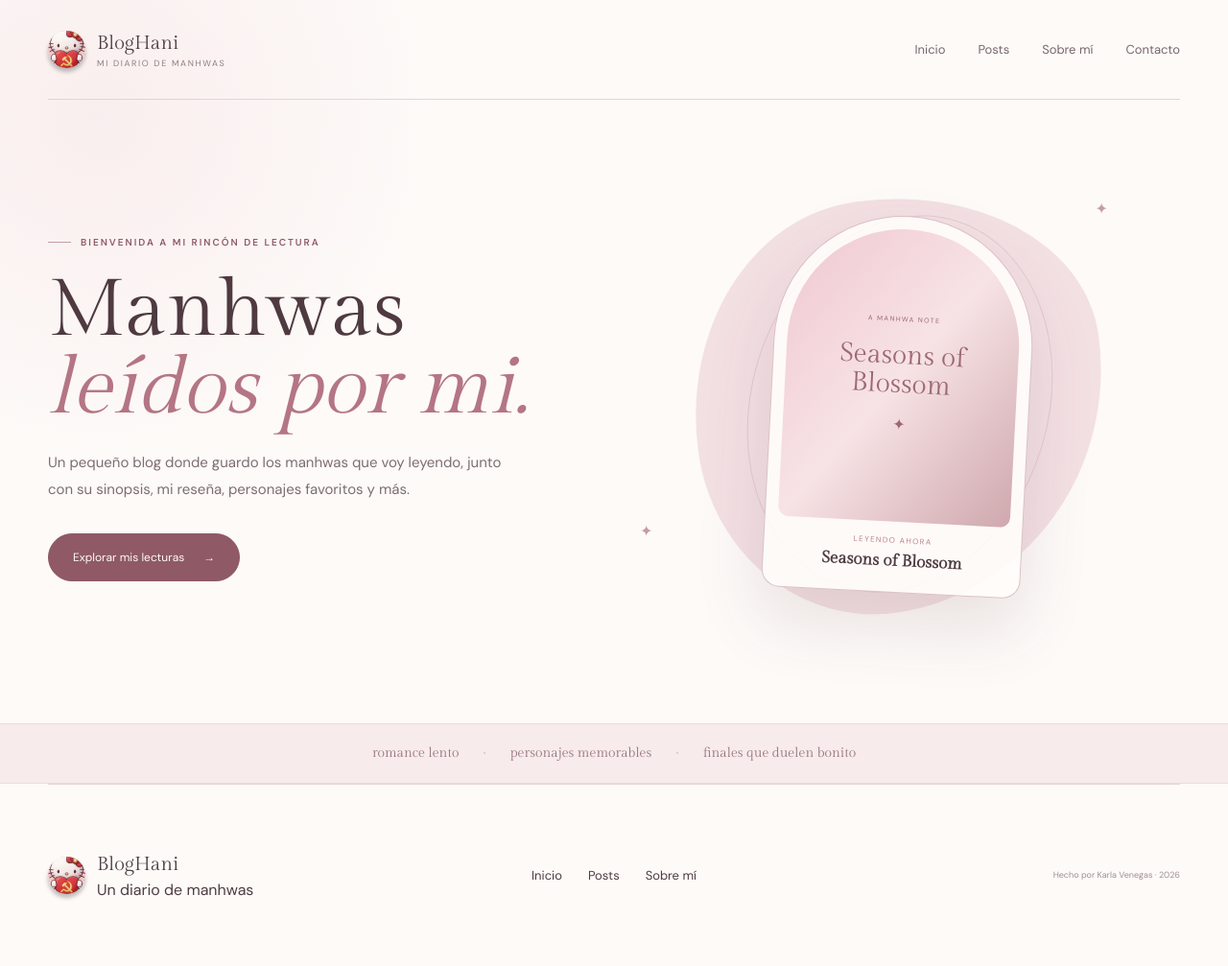
After one commit to hanidelcolo/Nota2, a Django app: page / in a window 1280 px wide. The commit adds this page. Shown: the whole page at 96% size. Run offline with Django 5.2, Linux system fonts and the light colour scheme; some libraries are stand-ins or nearby versions.

Commit message:
Creado home.html

```diff
--- a/about/views.py
+++ b/about/views.py
@@ -1,6 +1,6 @@
 from django.shortcuts import render
 
 def about(request):
-    return render(request,"about/about.html")
+    return render(request,"core/about.html")
 
 # Create your views here.
--- a/contact/views.py
+++ b/contact/views.py
@@ -1,5 +1,5 @@
 from django.shortcuts import render
 
 def contact(request):
-    return render(request,"contact/contact.html")
+    return render(request,"core/contact.html")
 # Create your views here.
--- a/core/static/core/style.css
+++ b/core/static/core/style.css
@@ -16,79 +16,108 @@
 
 * { box-sizing: border-box; }
 
+html { scroll-behavior: smooth; }
+
 body {
   margin: 0;
+  min-width: 320px;
   min-height: 100vh;
   background: radial-gradient(circle at 8% 12%, rgba(240, 211, 216, 0.3), transparent 22rem), #fdfaf8;
 }
 
-/* Titulos Generales */
-h1, h2, h3 { font-family: "Gilda Display", serif; font-weight: 400; color: #4e3a40;}
+img {
+  max-width: 100%;
+  height: auto;
+  display: block;
+}
+
+.app { min-height: 100vh; overflow: hidden; }
+
+/* Header y Menú */
+.site-header {
+  width: min(1180px, calc(100% - 48px));
+  height: 104px;
+  margin: 0 auto;
+  display: flex;
+  align-items: center;
+  justify-content: space-between;
+  border-bottom: 1px solid rgba(218, 199, 203, 0.7);
+  position: relative;
+  z-index: 20;
+}
+
+.brand {
+  border: 0; background: transparent; display: flex; align-items: center; gap: 12px; padding: 0; text-align: left; cursor: pointer; text-decoration: none; color: inherit;
+}
+
+.header-brand-mark {
+  width: 39px; height: 39px; overflow: hidden; border-radius: 50%; background-color: #fff; box-shadow: 0 4px 4px rgba(0, 0, 0, 0.25);
+}
+
+.header-brand-mark img { width: 100%; height: 100%; object-fit: cover; }
+
+.brand strong, .footer-brand strong { font-family: "Gilda Display", serif; font-weight: 400; font-size: 20px; }
+.brand small { display: block; color: var(--muted); font-size: 9px; letter-spacing: 0.18em; text-transform: uppercase; }
+
+nav { display: flex; gap: 34px; }
+nav a { text-decoration: none; color: #78676b; font-size: 13px; }
+nav a:hover { color: var(--rose-dark); }
+
+/* Hero / Inicio */
+.hero {
+  width: min(1180px, calc(100% - 48px));
+  min-height: 650px;
+  margin: 0 auto;
+  display: grid;
+  grid-template-columns: 0.94fr 1.06fr;
+  align-items: center;
+  gap: 80px;
+  padding: 68px 0 84px;
+}
+
 .eyebrow {
-  display: inline-flex; align-items: center; gap: 10px; color: var(--rose-dark);
-  font-size: 10px; font-weight: 600; letter-spacing: 0.2em; text-transform: uppercase;
+  display: inline-flex; align-items: center; gap: 10px; color: var(--rose-dark); font-size: 10px; font-weight: 600; letter-spacing: 0.2em; text-transform: uppercase;
 }
 .eyebrow::before { content: ""; width: 24px; height: 1px; background: #c69ba5; }
 
-/* Contenedores Principales */
-.page-shell { min-height: 680px; padding-top: 100px; padding-bottom: 130px; width: min(1180px, calc(100% - 48px)); margin: 0 auto; }
-.section-shell { width: min(1180px, calc(100% - 48px)); margin: 0 auto; }
-.page-heading { max-width: 680px; margin-bottom: 65px; }
-.page-heading h1 { font-size: clamp(50px, 6vw, 74px); margin: 24px 0 22px; line-height: 0.98; letter-spacing: -0.035em;}
-.page-heading p { color: var(--muted); font-size: 14px; line-height: 1.7; }
+.hero h1, .page-heading h1, .about-copy h1, .contact-intro h1 {
+  margin: 24px 0 22px; font-family: "Gilda Display", serif; color: #4e3a40; font-size: clamp(55px, 6.5vw, 87px); font-weight: 400; line-height: 0.98;
+}
+.hero h1 .fg-inline-italic { color: #b47584; font-style: italic; }
+.hero-copy > p { max-width: 500px; margin: 0 0 32px; color: #7e6d71; font-size: 15px; line-height: 1.85; }
 
-/* Botones Principales */
 .primary-button {
-  display: inline-flex; align-items: center; justify-content: center; gap: 20px;
-  min-height: 50px; padding: 0 25px; border: 1px solid var(--rose-dark);
-  border-radius: 999px; background: var(--rose-dark); color: #fffaf8;
-  font-size: 12px; letter-spacing: 0.04em; cursor: pointer; text-decoration: none;
-  transition: transform 180ms ease, box-shadow 180ms ease, background 180ms ease;
+  display: inline-flex; align-items: center; justify-content: center; gap: 20px; min-height: 50px; padding: 0 25px; border: 1px solid var(--rose-dark); border-radius: 999px; background: var(--rose-dark); color: #fffaf8; font-size: 12px; text-decoration: none; cursor: pointer;
 }
-.primary-button:hover { transform: translateY(-2px); box-shadow: 0 10px 30px rgba(112, 71, 81, 0.17); background: #7c4d58; }
 
-/* Portadas (Covers) */
+/* Tarjeta y Arte de Inicio */
+.hero-art { min-height: 490px; position: relative; display: grid; place-items: center; }
+.soft-shape { position: absolute; }
+.shape-one { width: 430px; height: 430px; border-radius: 46% 54% 58% 42% / 55% 40% 60% 45%; background: #f3e0e3; transform: rotate(-8deg); }
+.shape-two { width: 310px; height: 400px; border: 1px solid rgba(191, 143, 154, 0.28); border-radius: 50%; transform: rotate(17deg); }
+
+.feature-card {
+  width: 270px; padding: 13px 13px 18px; border: 1px solid rgba(213, 187, 192, 0.9); border-radius: 145px 145px 20px 20px; background: rgba(255, 252, 250, 0.91); box-shadow: 0 32px 70px rgba(107, 72, 80, 0.14); position: relative; z-index: 2; transform: rotate(3deg);
+}
+
 .cover {
-  height: 305px; border-radius: 150px 150px 13px 13px; position: relative; overflow: hidden;
-  display: flex; flex-direction: column; align-items: center; justify-content: center;
-  padding: 25px; text-align: center; isolation: isolate;
-  background: linear-gradient(to bottom right, #f0c8d2, #f7e3e5, #cfa8ae); /* Palette 1 default */
+  height: 305px; border-radius: 150px 150px 13px 13px; position: relative; overflow: hidden; display: flex; flex-direction: column; align-items: center; justify-content: center; padding: 25px; text-align: center; background: linear-gradient(to bottom right, #f0c8d2, #f7e3e5, #cfa8ae); color: var(--accent);
 }
-.cover::before, .cover::after {
-  content: ""; position: absolute; width: 120px; height: 220px; border-radius: 50%; z-index: -1;
-  border: 1px solid color-mix(in srgb, var(--accent), transparent 45%);
+.cover p { max-width: 175px; margin: 18px 0 16px; font-family: "Gilda Display", serif; color: #9c6873; font-size: 28px; line-height: 1.05; }
+.cover-kicker { font-size: 7px; letter-spacing: 0.2em; text-transform: uppercase; color: #9c6873; }
+.feature-caption { padding: 13px 6px 0; text-align: center; }
+.feature-caption span { display: block; color: var(--rose); font-size: 8px; letter-spacing: 0.17em; text-transform: uppercase; }
+.feature-caption strong { display: block; margin-top: 4px; font-family: "Gilda Display", serif; font-size: 17px; }
+
+.intro-strip { padding: 20px 24px; border-top: 1px solid var(--line); border-bottom: 1px solid var(--line); background: #f7ebec; text-align: center; }
+.intro-strip p { margin: 0; color: #98747d; font-family: "Gilda Display", serif; font-size: 14px; }
+.intro-strip span { margin: 0 22px; color: #c69da6; }
+
+/* Pie de página */
+footer {
+  width: min(1180px, calc(100% - 48px)); min-height: 190px; margin: 0 auto; display: grid; grid-template-columns: 1fr auto 1fr; align-items: center; gap: 50px; border-top: 1px solid rgba(218, 199, 203, 0.7);
 }
-.cover::before { left: -57px; bottom: -80px; transform: rotate(-30deg); }
-.cover::after { right: -65px; top: -50px; transform: rotate(42deg); }
-.cover-orbit { position: absolute; width: 125px; height: 125px; border-radius: 50%; border: 1px solid color-mix(in srgb, var(--accent), transparent 48%);}
-.cover p { margin: 18px 0 16px; font-family: "Gilda Display", serif; color: var(--accent); font-size: 28px; line-height: 1.05; z-index: 1;}
-.cover-kicker { color: var(--accent); font-size: 7px; letter-spacing: 0.2em; text-transform: uppercase; z-index: 1;}
-
-/* Listado de Posts */
-.post-list { border-top: 1px solid var(--line); }
-.post-row { display: grid; grid-template-columns: 145px 1fr auto; align-items: center; gap: 35px; padding: 28px 0; border-bottom: 1px solid var(--line); }
-.post-row .cover { height: 175px; border-radius: 75px 75px 8px 8px; }
-.post-row .cover p { margin: 10px 0; font-size: 17px; }
-.post-row h2 { margin: 7px 0 10px; font-family: "Gilda Display", serif; font-size: 32px; font-weight: 400; }
-.category { margin: 0 0 9px; color: #a67883; font-size: 8px; font-weight: 600; letter-spacing: 0.15em; text-transform: uppercase; }
-.post-row > div > p { max-width: 620px; color: var(--muted); font-size: 12px; line-height: 1.65; }
-.post-index { align-self: start; color: #d0b9be; font-family: "Gilda Display", serif; font-size: 22px; }
-
-/* Sobre Mi (About) */
-.about-layout { display: grid; grid-template-columns: 0.8fr 1.2fr; align-items: center; gap: 100px; }
-.portrait { min-height: 530px; position: relative; display: grid; place-items: center; overflow: hidden; border-radius: 52% 48% 50% 50%; background: #f2dfe2; }
-.portrait::before { content: ""; position: absolute; inset: 22px; border: 1px solid rgba(174, 120, 134, 0.3); border-radius: inherit; z-index: 1; pointer-events: none; }
-.portrait > img { width: 100%; height: 100%; position: absolute; inset: 0; display: block; object-fit: cover; object-position: center; }
-.about-copy .lead { margin: 0 0 25px; color: #6c545a; font-family: "Gilda Display", serif; font-size: 25px; line-height: 1.5; }
-.about-copy > p:not(.lead) { color: var(--muted); font-size: 13px; line-height: 1.85; }
-.favorites { display: grid; grid-template-columns: repeat(3, 1fr); gap: 10px; margin-top: 38px; padding-top: 28px; border-top: 1px solid var(--line); }
-.favorites span { color: #aa9197; font-size: 8px; letter-spacing: 0.12em; text-transform: uppercase; }
-.favorites .favorite-value { margin-top: 7px; margin-bottom: 0; font-family: "Gilda Display", serif; font-size: 18px; font-weight: 400; }
-
-/* Contacto */
-.contact-page { display: grid; grid-template-columns: 0.9fr 1.1fr; align-items: center; gap: 100px; padding: 100px 0 130px; }
-.contact-intro::after { content: "✦"; display: block; margin-top: 35px; color: #c7929d; font-size: 20px; }
-.contact-form { padding: 30px 45px 35px; border: 5px solid var(--line); border-radius: 24px; background: rgba(248, 237, 238, 0.55); box-shadow: 0 4px 4px rgba(0, 0, 0, 0.25), inset 0 4px 4px rgba(0, 0, 0, 0.25); }
-.contact-form label { display: block; margin-bottom: 24px; color: #8d6972; font-size: 9px; font-weight: 600; letter-spacing: 0.13em; text-transform: uppercase; }
-.contact-form input, .contact-form textarea { width: 100%; margin-top: 9px; padding: 12px 0; border: 0; border-bottom: 1px solid #d9bec4; background: transparent; color: var(--ink); font-size: 13px; }
-.contact-form input:focus, .contact-form textarea:focus { outline: none; border-bottom: 2px solid var(--rose); }
+.footer-brand { display: flex; align-items: center; gap: 12px; }
+.footer-links { display: flex; gap: 27px; }
+.footer-links a { text-decoration: none; color: #78676b; font-size: 13px; }
+.copyright { justify-self: end; color: #a38d92; font-size: 9px; }
--- a/core/templates/core/base.html
+++ b/core/templates/core/base.html
@@ -25,10 +25,10 @@
       </a>
 
       <nav aria-label="Navegación principal">
-        <a href="/" style="text-decoration: none; color: inherit;"><button>Inicio</button></a>
-        <a href="/post/" style="text-decoration: none; color: inherit;"><button>Posts</button></a>
-        <a href="/about/" style="text-decoration: none; color: inherit;"><button>Sobre mí</button></a>
-        <a href="/contact/" style="text-decoration: none; color: inherit;"><button>Contacto</button></a>
+        <a href="/" style="text-decoration: none;"><button type="button">Inicio</button></a>
+        <a href="/post/" style="text-decoration: none;"><button type="button">Posts</button></a>
+        <a href="/about/" style="text-decoration: none;"><button type="button">Sobre mí</button></a>
+        <a href="/contact/" style="text-decoration: none;"><button type="button">Contacto</button></a>
       </nav>
     </header>
 
--- /dev/null
+++ b/core/templates/core/home.html
@@ -0,0 +1,46 @@
+{% extends 'core/base.html' %}
+{% load static %}
+
+{% block content %}
+<section class="hero">
+  <div class="hero-copy">
+    <span class="eyebrow">bienvenida a mi rincón de lectura</span>
+    <h1>
+      Manhwas
+      <br />
+      <span class="fg-inline-italic">leídos por mi.</span>
+    </h1>
+    <p>
+      Un pequeño blog donde guardo los manhwas que voy leyendo, junto con
+      su sinopsis, mi reseña, personajes favoritos y más.
+    </p>
+    <a href="{% url 'post' %}" class="primary-button">
+      Explorar mis lecturas <span aria-hidden="true">→</span>
+    </a>
+  </div>
+
+  <div class="hero-art" aria-label="Lectura destacada">
+    <div class="soft-shape shape-one"></div>
+    <div class="soft-shape shape-two"></div>
+    <span class="sparkle sparkle-one" style="position: absolute; top: 30px; right: 75px; color: #c79ba5;">✦</span>
+    <span class="sparkle sparkle-two" style="position: absolute; left: 20px; bottom: 100px; color: #c79ba5;">✦</span>
+    <div class="feature-card">
+      <div class="cover">
+        <span class="cover-kicker">a manhwa note</span>
+        <p>Seasons of Blossom</p>
+        <span style="color: #9c6873;">✦</span>
+      </div>
+      <div class="feature-caption">
+        <span>leyendo ahora</span>
+        <strong>Seasons of Blossom</strong>
+      </div>
+    </div>
+  </div>
+</section>
+
+<section class="intro-strip">
+  <p>
+    romance lento <span>·</span> personajes memorables <span>·</span> finales que duelen bonito
+  </p>
+</section>
+{% endblock %}
```
